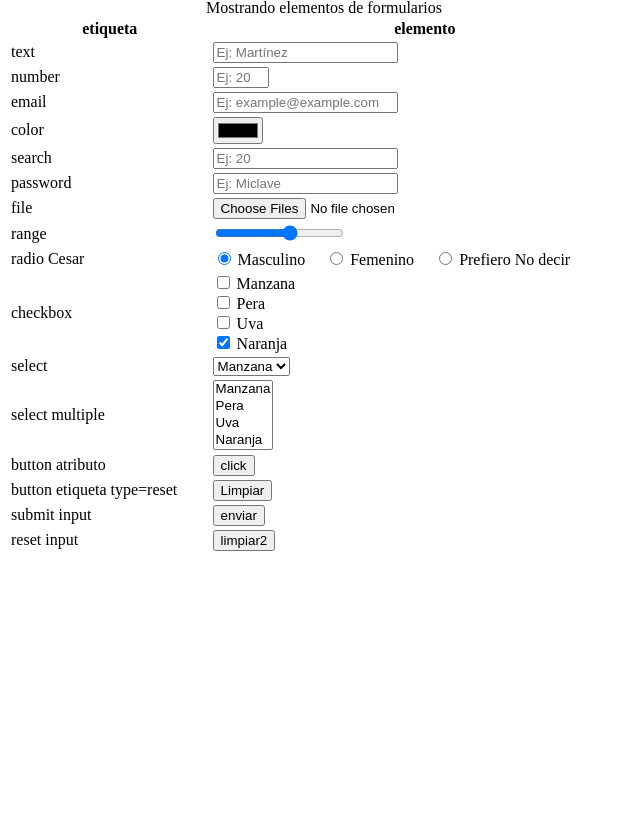
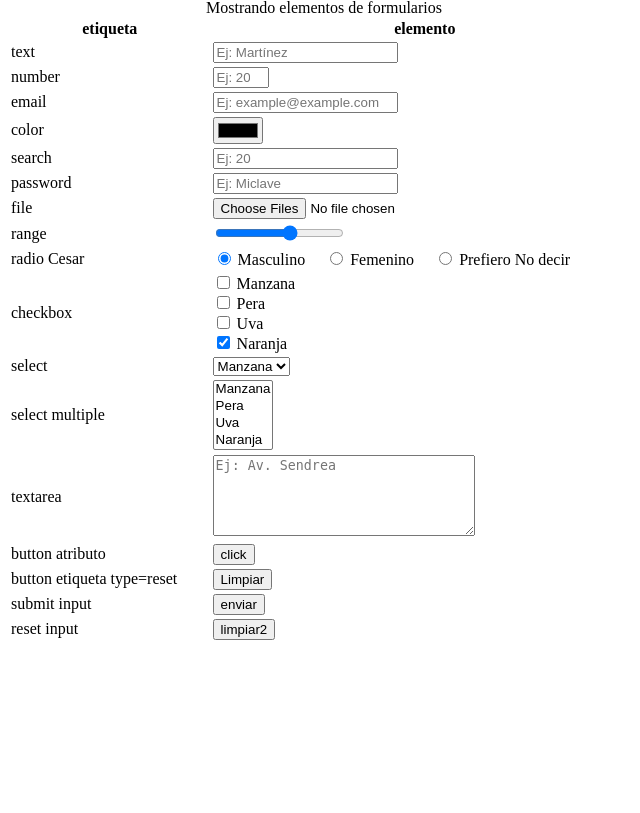
Before and after one commit to Yeinson25/clasesonline_erick, a PHP site: page /formulario_basico.php in a window 1280 px wide. Shown: the part 99-912 px from the top of the page, without its empty margins (0-640 px from the left). Before the commit the page ends 650 px from the top, so only its background shows below. Run offline with PHP 8.4, Linux system fonts and the light colour scheme.

Commit message:
textarea

```diff
--- a/formulario_basico.php
+++ b/formulario_basico.php
@@ -93,6 +93,12 @@
 				</td>
 			</tr>
 			<tr>
+				<td>textarea</td>
+				<td>
+					<textarea name="direccion" placeholder="Ej: Av. Sendrea" rows="5" cols="30"></textarea>
+				</td>
+			</tr>
+			<tr>
 				<td>button atributo</td>
 				<td>
 					<input type="button" name="click" value="click">
```
